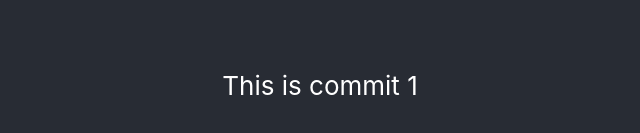
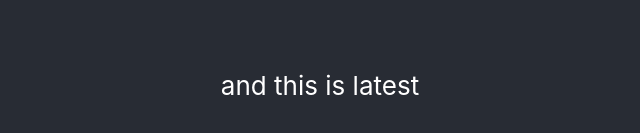
Before and after one commit to naasirosman-mhra/Azure, a React (Create React App) app in the folder my-app/: page / in a window 1280 px wide. Shown: the part 315-448 px from the top of the page, without its empty margins (320-960 px from the left). Built offline with nearby package versions, Linux system fonts and the light colour scheme.

Commit message:
latest commit

```diff
--- a/my-app/src/App.js
+++ b/my-app/src/App.js
@@ -6,7 +6,7 @@ function App() {
       <header className="App-header">
 
         <p>
-          This is commit 1
+          and this is latest
         </p>
 
       </header>
```
